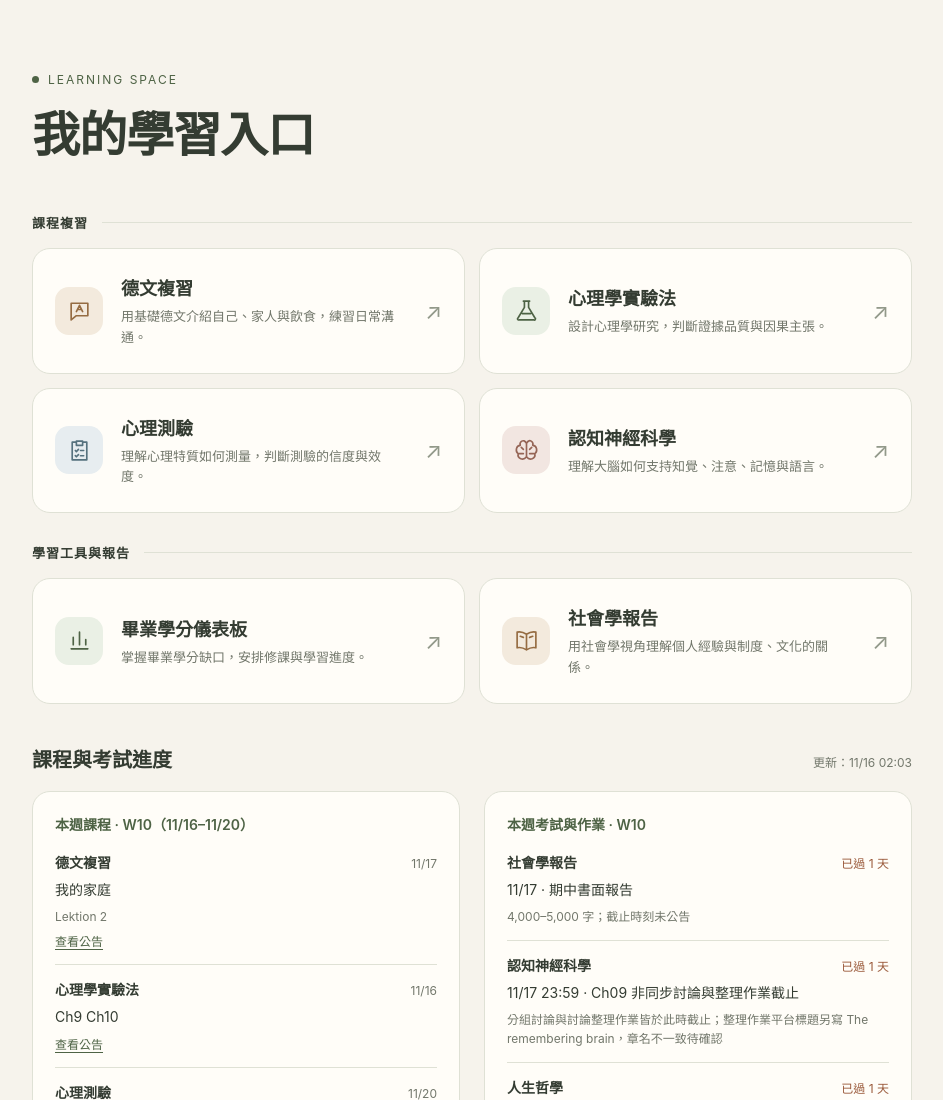
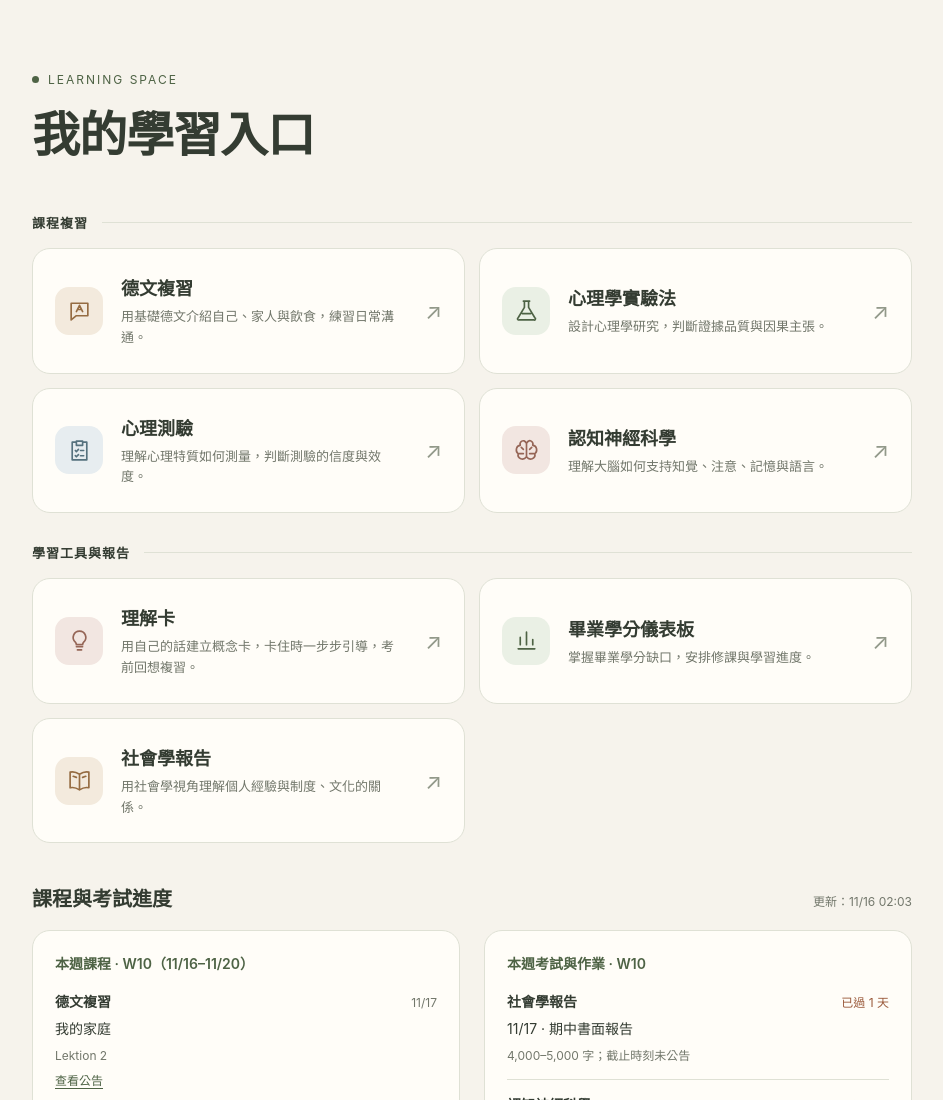
Before and after one commit to Tuanzilee/learning-hub, a plain HTML site: page dist/index.html in a window 1280 px wide. Shown: the top 1100 px of the page, without its empty margins (168-1111 px from the left). Drawn offline with Linux system fonts and the light colour scheme.

Commit message:
學習入口加入理解卡
Co-Authored-By: Claude Sonnet 5.5 <noreply@anthropic.com>

```diff
--- a/dist/index.html
+++ b/dist/index.html
@@ -89,6 +89,10 @@
     <section aria-labelledby="tools-title">
       <div class="section-label"><h2 id="tools-title">學習工具與報告</h2></div>
       <div class="grid">
+        <a class="card" href="https://tuanzilee.github.io/understanding-cards/">
+          <span class="icon rose" aria-hidden="true"><svg viewBox="0 0 24 24"><path d="M9 18h6M10 21h4M12 3a6 6 0 0 0-4 10.5c.6.6 1 1.4 1 2.5h6c0-1.1.4-1.9 1-2.5A6 6 0 0 0 12 3Z"/></svg></span>
+          <span class="copy"><h3>理解卡</h3><p>用自己的話建立概念卡，卡住時一步步引導，考前回想複習。</p></span><span class="arrow" aria-hidden="true">↗</span>
+        </a>
         <a class="card" href="https://tuanzilee.github.io/course-plan/">
           <span class="icon" aria-hidden="true"><svg viewBox="0 0 24 24"><path d="M4 20h16M6 16V9M12 16V4M18 16v-5"/></svg></span>
           <span class="copy"><h3>畢業學分儀表板</h3><p>掌握畢業學分缺口，安排修課與學習進度。</p></span><span class="arrow" aria-hidden="true">↗</span>
```
Also changed, not shown: 1 other file.
